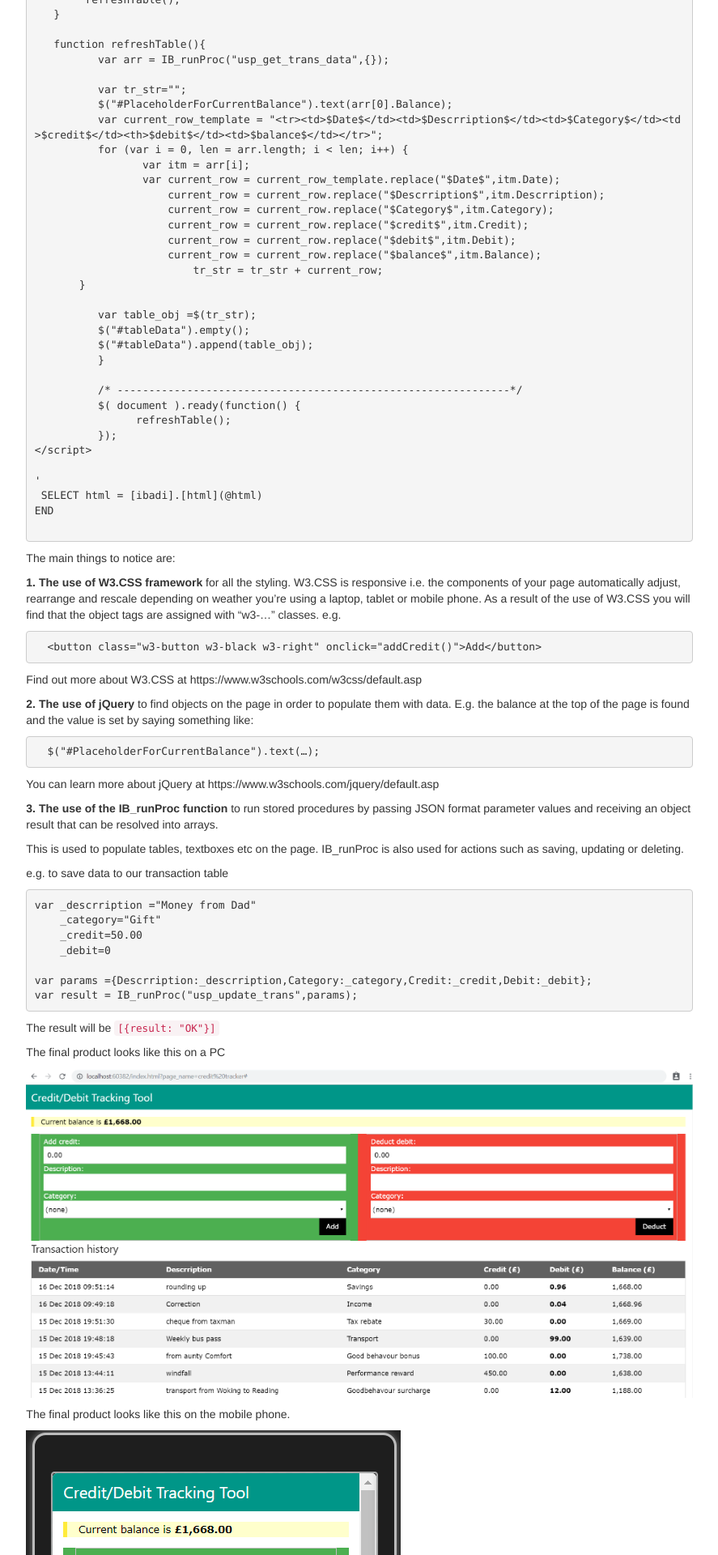
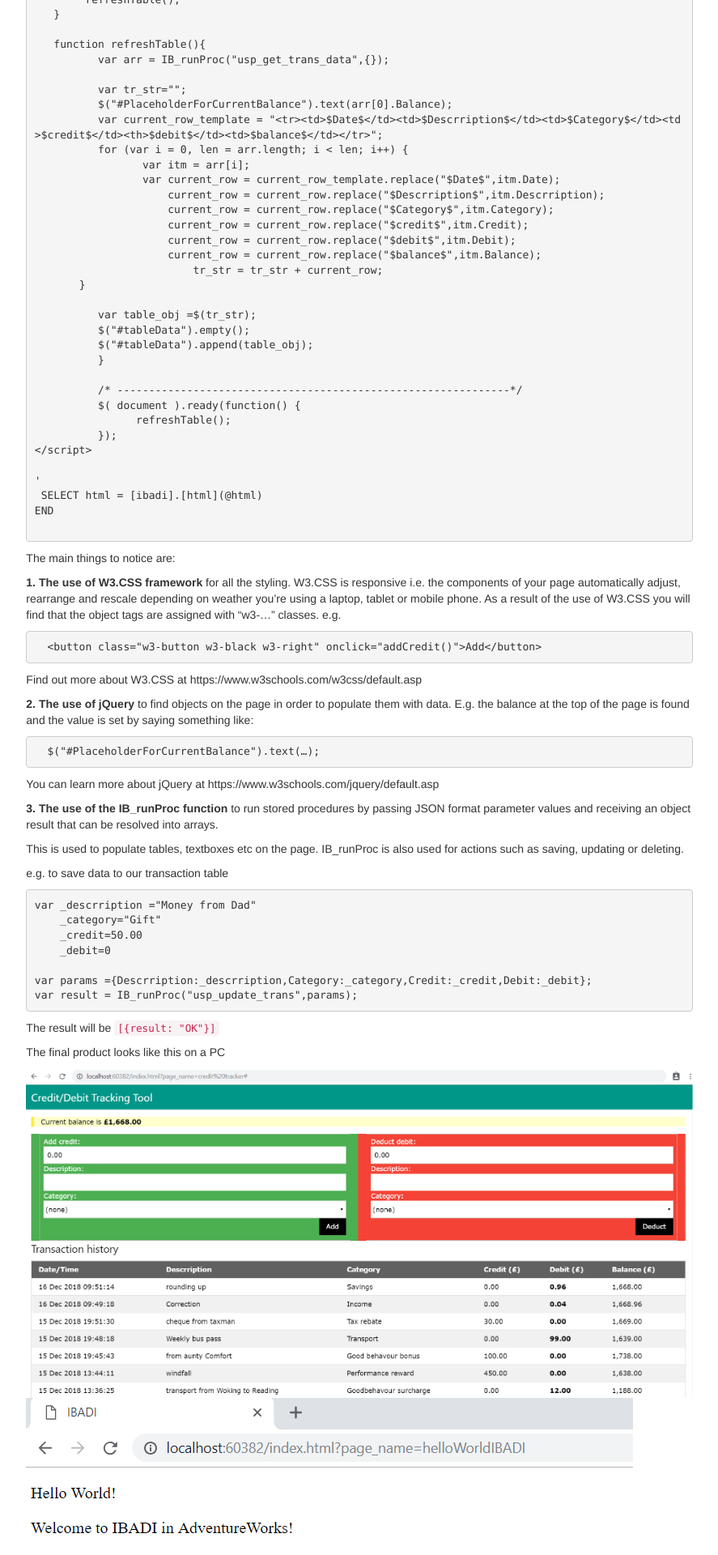
Before and after one commit to SamuelAina/IBADI-DOCS, a Jekyll site: the page built from Implementing_a_creadit_tracking_tool_with_IBADI.md, in a window 1280 px wide. Shown: the part 4480-6400 px from the top of the page at 81% size, without its empty margins (196-1083 px from the left). Built offline with Jekyll 4.4.1, drawn with Linux system fonts in a browser that asks for light colours; our own code applies the rules of GitHub Pages for plain Markdown files.

Commit message:
Update Implementing_a_creadit_tracking_tool_with_IBADI.md

```diff
--- a/Implementing_a_creadit_tracking_tool_with_IBADI.md
+++ b/Implementing_a_creadit_tracking_tool_with_IBADI.md
@@ -290,6 +290,7 @@ The result will be `[{result: "OK"}]`
 The final product looks like this on a PC
 
 ![credit_tracking_tool_on_PC](https://github.com/SamuelAina/IBADI-DOCS/blob/master/images/credit_tracking_tool_on_PC.png?raw=true)
+![Welcome_to_IBADI_in_AdventureWorks](https://github.com/SamuelAina/IBADI-DOCS/blob/master/images/Welcome_to_IBADI_in_AdventureWorks.PNG?raw=true)
 
 The final product looks like this on the mobile phone.
 
```
